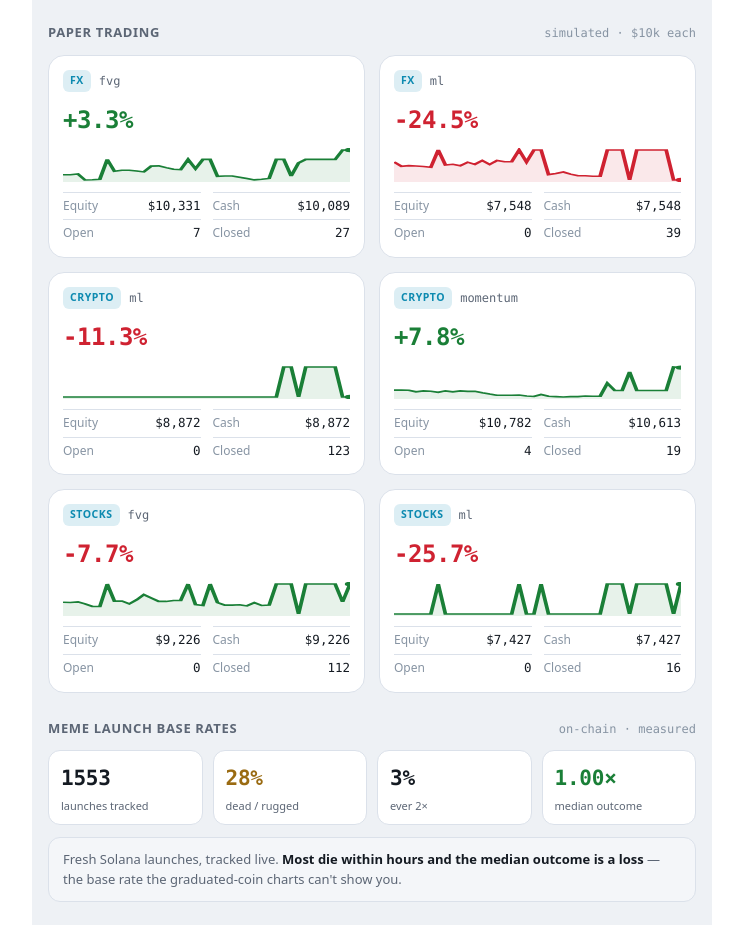
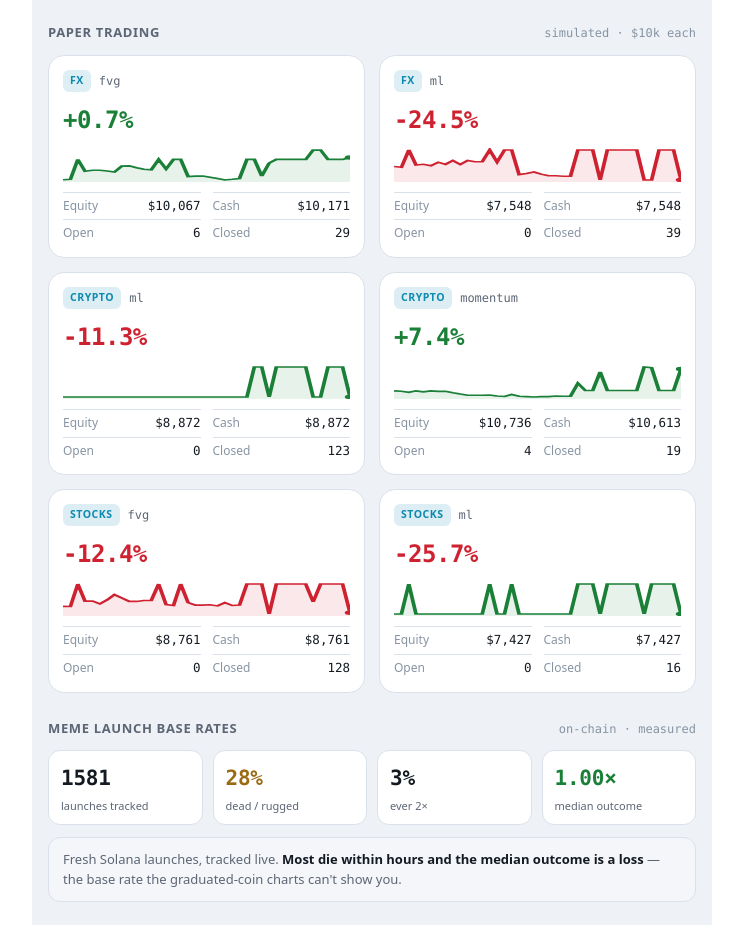
Before and after one commit to eugenewilliams2/gq-research-dashboard, a plain HTML site: page index.html in a window 1280 px wide. Shown: the part 285-1210 px from the top of the page, without its empty margins (268-1011 px from the left). Drawn offline with Linux system fonts and the light colour scheme.

Commit message:
dashboard: 2026-11-26T14:58:38Z

```diff
--- a/index.html
+++ b/index.html
@@ -105,7 +105,7 @@
     <div>
       <div class="eyebrow">GQ · Research Harness</div>
       <h1>Pocket dashboard</h1>
-      <div class="stamp">Nov 22, 2026 · 09:59 EST</div>
+      <div class="stamp">Nov 26, 2026 · 09:58 EST</div>
     </div>
     <button class="theme-btn" onclick="var r=document.documentElement;r.dataset.theme=(r.dataset.theme==='light'?'dark':'light');" aria-label="Toggle light and dark theme">◐</button>
   </div>
@@ -114,8 +114,8 @@
     <article class="card verdict">
       <div class="big">No strategy here has cleared the honesty bar (Deflated Sharpe ≥ 0.95) after real costs — on FX, crypto, stocks, or memes. That null result is the finding.</div>
       <div class="roll">
-        <span class="n neg">-9.7%</span>
-        <span class="sub">blended paper P&amp;L across 6 sessions · $54,185 of $60,000</span>
+        <span class="n neg">-11.0%</span>
+        <span class="sub">blended paper P&amp;L across 6 sessions · $53,410 of $60,000</span>
       </div>
     </article>
   </section>
@@ -129,13 +129,13 @@
           <span class="badge">FX</span>
           <span class="strat">fvg</span>
         </div>
-        <div class="pnl">+3.3%</div>
-        <div class="spark-wrap"><svg class="spark up" viewBox="0 0 120 34" preserveAspectRatio="none" aria-hidden="true"><polygon points="0,34 0.0,26.8 3.1,26.7 6.2,26.0 9.2,32.0 12.3,31.7 15.4,31.2 18.5,11.4 21.5,23.2 24.6,22.2 27.7,22.2 30.8,22.9 33.8,23.9 36.9,18.1 40.0,17.9 43.1,19.6 46.2,21.2 49.2,21.7 52.3,11.4 55.4,20.8 58.5,11.4 61.5,11.4 64.6,28.4 67.7,28.0 70.8,28.0 73.8,29.2 76.9,30.5 80.0,31.9 83.1,31.2 86.2,30.4 89.2,11.4 92.3,11.4 95.4,28.0 98.5,14.9 101.5,11.4 104.6,11.4 107.7,11.4 110.8,11.4 113.8,11.4 116.9,2.1 120.0,2.0 120,34" class="spark-fill"/><polyline points="0.0,26.8 3.1,26.7 6.2,26.0 9.2,32.0 12.3,31.7 15.4,31.2 18.5,11.4 21.5,23.2 24.6,22.2 27.7,22.2 30.8,22.9 33.8,23.9 36.9,18.1 40.0,17.9 43.1,19.6 46.2,21.2 49.2,21.7 52.3,11.4 55.4,20.8 58.5,11.4 61.5,11.4 64.6,28.4 67.7,28.0 70.8,28.0 73.8,29.2 76.9,30.5 80.0,31.9 83.1,31.2 86.2,30.4 89.2,11.4 92.3,11.4 95.4,28.0 98.5,14.9 101.5,11.4 104.6,11.4 107.7,11.4 110.8,11.4 113.8,11.4 116.9,2.1 120.0,2.0" class="spark-line" fill="none"/><circle cx="120.0" cy="2.0" r="2.2" class="spark-dot"/></svg></div>
+        <div class="pnl">+0.7%</div>
+        <div class="spark-wrap"><svg class="spark up" viewBox="0 0 120 34" preserveAspectRatio="none" aria-hidden="true"><polygon points="0,34 0.0,31.8 3.1,31.3 6.2,11.4 9.2,23.3 12.3,22.3 15.4,22.3 18.5,23.0 21.5,24.0 24.6,18.1 27.7,17.9 30.8,19.7 33.8,21.3 36.9,21.8 40.0,11.4 43.1,20.9 46.2,11.4 49.2,11.4 52.3,28.5 55.4,28.1 58.5,28.1 61.5,29.3 64.6,30.6 67.7,32.0 70.8,31.3 73.8,30.5 76.9,11.4 80.0,11.4 83.1,28.0 86.2,15.0 89.2,11.4 92.3,11.4 95.4,11.4 98.5,11.4 101.5,11.4 104.6,2.1 107.7,2.0 110.8,11.4 113.8,11.4 116.9,11.4 120.0,9.5 120,34" class="spark-fill"/><polyline points="0.0,31.8 3.1,31.3 6.2,11.4 9.2,23.3 12.3,22.3 15.4,22.3 18.5,23.0 21.5,24.0 24.6,18.1 27.7,17.9 30.8,19.7 33.8,21.3 36.9,21.8 40.0,11.4 43.1,20.9 46.2,11.4 49.2,11.4 52.3,28.5 55.4,28.1 58.5,28.1 61.5,29.3 64.6,30.6 67.7,32.0 70.8,31.3 73.8,30.5 76.9,11.4 80.0,11.4 83.1,28.0 86.2,15.0 89.2,11.4 92.3,11.4 95.4,11.4 98.5,11.4 101.5,11.4 104.6,2.1 107.7,2.0 110.8,11.4 113.8,11.4 116.9,11.4 120.0,9.5" class="spark-line" fill="none"/><circle cx="120.0" cy="9.5" r="2.2" class="spark-dot"/></svg></div>
         <dl class="rows">
-          <div><dt>Equity</dt><dd>$10,331</dd></div>
-          <div><dt>Cash</dt><dd>$10,089</dd></div>
-          <div><dt>Open</dt><dd>7</dd></div>
-          <div><dt>Closed</dt><dd>27</dd></div>
+          <div><dt>Equity</dt><dd>$10,067</dd></div>
+          <div><dt>Cash</dt><dd>$10,171</dd></div>
+          <div><dt>Open</dt><dd>6</dd></div>
+          <div><dt>Closed</dt><dd>29</dd></div>
         </dl>
       </article>
 
@@ -145,7 +145,7 @@
           <span class="strat">ml</span>
         </div>
         <div class="pnl">-24.5%</div>
-        <div class="spark-wrap"><svg class="spark down" viewBox="0 0 120 34" preserveAspectRatio="none" aria-hidden="true"><polygon points="0,34 0.0,14.0 3.1,18.3 6.2,17.6 9.2,18.0 12.3,18.5 15.4,19.3 18.5,2.0 21.5,17.0 24.6,16.3 27.7,17.7 30.8,14.2 33.8,16.3 36.9,12.5 40.0,16.4 43.1,12.5 46.2,13.7 49.2,13.7 52.3,2.0 55.4,14.0 58.5,2.0 61.5,2.0 64.6,26.6 67.7,25.4 70.8,24.0 73.8,26.1 76.9,27.8 80.0,27.8 83.1,28.3 86.2,28.2 89.2,2.0 92.3,2.0 95.4,2.0 98.5,32.0 101.5,2.0 104.6,2.0 107.7,2.0 110.8,2.0 113.8,2.0 116.9,32.0 120.0,32.0 120,34" class="spark-fill"/><polyline points="0.0,14.0 3.1,18.3 6.2,17.6 9.2,18.0 12.3,18.5 15.4,19.3 18.5,2.0 21.5,17.0 24.6,16.3 27.7,17.7 30.8,14.2 33.8,16.3 36.9,12.5 40.0,16.4 43.1,12.5 46.2,13.7 49.2,13.7 52.3,2.0 55.4,14.0 58.5,2.0 61.5,2.0 64.6,26.6 67.7,25.4 70.8,24.0 73.8,26.1 76.9,27.8 80.0,27.8 83.1,28.3 86.2,28.2 89.2,2.0 92.3,2.0 95.4,2.0 98.5,32.0 101.5,2.0 104.6,2.0 107.7,2.0 110.8,2.0 113.8,2.0 116.9,32.0 120.0,32.0" class="spark-line" fill="none"/><circle cx="120.0" cy="32.0" r="2.2" class="spark-dot"/></svg></div>
+        <div class="spark-wrap"><svg class="spark down" viewBox="0 0 120 34" preserveAspectRatio="none" aria-hidden="true"><polygon points="0,34 0.0,18.5 3.1,19.3 6.2,2.0 9.2,17.0 12.3,16.3 15.4,17.7 18.5,14.2 21.5,16.3 24.6,12.5 27.7,16.4 30.8,12.5 33.8,13.7 36.9,13.7 40.0,2.0 43.1,14.0 46.2,2.0 49.2,2.0 52.3,26.6 55.4,25.4 58.5,24.0 61.5,26.1 64.6,27.8 67.7,27.8 70.8,28.3 73.8,28.2 76.9,2.0 80.0,2.0 83.1,2.0 86.2,32.0 89.2,2.0 92.3,2.0 95.4,2.0 98.5,2.0 101.5,2.0 104.6,32.0 107.7,32.0 110.8,2.0 113.8,2.0 116.9,2.0 120.0,32.0 120,34" class="spark-fill"/><polyline points="0.0,18.5 3.1,19.3 6.2,2.0 9.2,17.0 12.3,16.3 15.4,17.7 18.5,14.2 21.5,16.3 24.6,12.5 27.7,16.4 30.8,12.5 33.8,13.7 36.9,13.7 40.0,2.0 43.1,14.0 46.2,2.0 49.2,2.0 52.3,26.6 55.4,25.4 58.5,24.0 61.5,26.1 64.6,27.8 67.7,27.8 70.8,28.3 73.8,28.2 76.9,2.0 80.0,2.0 83.1,2.0 86.2,32.0 89.2,2.0 92.3,2.0 95.4,2.0 98.5,2.0 101.5,2.0 104.6,32.0 107.7,32.0 110.8,2.0 113.8,2.0 116.9,2.0 120.0,32.0" class="spark-line" fill="none"/><circle cx="120.0" cy="32.0" r="2.2" class="spark-dot"/></svg></div>
         <dl class="rows">
           <div><dt>Equity</dt><dd>$7,548</dd></div>
           <div><dt>Cash</dt><dd>$7,548</dd></div>
@@ -160,7 +160,7 @@
           <span class="strat">ml</span>
         </div>
         <div class="pnl">-11.3%</div>
-        <div class="spark-wrap"><svg class="spark up" viewBox="0 0 120 34" preserveAspectRatio="none" aria-hidden="true"><polygon points="0,34 0.0,32.0 3.1,32.0 6.2,32.0 9.2,32.0 12.3,32.0 15.4,32.0 18.5,32.0 21.5,32.0 24.6,32.0 27.7,32.0 30.8,32.0 33.8,32.0 36.9,32.0 40.0,32.0 43.1,32.0 46.2,32.0 49.2,32.0 52.3,32.0 55.4,32.0 58.5,32.0 61.5,32.0 64.6,32.0 67.7,32.0 70.8,32.0 73.8,32.0 76.9,32.0 80.0,32.0 83.1,32.0 86.2,32.0 89.2,32.0 92.3,2.0 95.4,2.0 98.5,32.0 101.5,2.0 104.6,2.0 107.7,2.0 110.8,2.0 113.8,2.0 116.9,32.0 120.0,32.0 120,34" class="spark-fill"/><polyline points="0.0,32.0 3.1,32.0 6.2,32.0 9.2,32.0 12.3,32.0 15.4,32.0 18.5,32.0 21.5,32.0 24.6,32.0 27.7,32.0 30.8,32.0 33.8,32.0 36.9,32.0 40.0,32.0 43.1,32.0 46.2,32.0 49.2,32.0 52.3,32.0 55.4,32.0 58.5,32.0 61.5,32.0 64.6,32.0 67.7,32.0 70.8,32.0 73.8,32.0 76.9,32.0 80.0,32.0 83.1,32.0 86.2,32.0 89.2,32.0 92.3,2.0 95.4,2.0 98.5,32.0 101.5,2.0 104.6,2.0 107.7,2.0 110.8,2.0 113.8,2.0 116.9,32.0 120.0,32.0" class="spark-line" fill="none"/><circle cx="120.0" cy="32.0" r="2.2" class="spark-dot"/></svg></div>
+        <div class="spark-wrap"><svg class="spark up" viewBox="0 0 120 34" preserveAspectRatio="none" aria-hidden="true"><polygon points="0,34 0.0,32.0 3.1,32.0 6.2,32.0 9.2,32.0 12.3,32.0 15.4,32.0 18.5,32.0 21.5,32.0 24.6,32.0 27.7,32.0 30.8,32.0 33.8,32.0 36.9,32.0 40.0,32.0 43.1,32.0 46.2,32.0 49.2,32.0 52.3,32.0 55.4,32.0 58.5,32.0 61.5,32.0 64.6,32.0 67.7,32.0 70.8,32.0 73.8,32.0 76.9,32.0 80.0,2.0 83.1,2.0 86.2,32.0 89.2,2.0 92.3,2.0 95.4,2.0 98.5,2.0 101.5,2.0 104.6,32.0 107.7,32.0 110.8,2.0 113.8,2.0 116.9,2.0 120.0,32.0 120,34" class="spark-fill"/><polyline points="0.0,32.0 3.1,32.0 6.2,32.0 9.2,32.0 12.3,32.0 15.4,32.0 18.5,32.0 21.5,32.0 24.6,32.0 27.7,32.0 30.8,32.0 33.8,32.0 36.9,32.0 40.0,32.0 43.1,32.0 46.2,32.0 49.2,32.0 52.3,32.0 55.4,32.0 58.5,32.0 61.5,32.0 64.6,32.0 67.7,32.0 70.8,32.0 73.8,32.0 76.9,32.0 80.0,2.0 83.1,2.0 86.2,32.0 89.2,2.0 92.3,2.0 95.4,2.0 98.5,2.0 101.5,2.0 104.6,32.0 107.7,32.0 110.8,2.0 113.8,2.0 116.9,2.0 120.0,32.0" class="spark-line" fill="none"/><circle cx="120.0" cy="32.0" r="2.2" class="spark-dot"/></svg></div>
         <dl class="rows">
           <div><dt>Equity</dt><dd>$8,872</dd></div>
           <div><dt>Cash</dt><dd>$8,872</dd></div>
@@ -174,10 +174,10 @@
           <span class="badge">Crypto</span>
           <span class="strat">momentum</span>
         </div>
-        <div class="pnl">+7.8%</div>
-        <div class="spark-wrap"><svg class="spark up" viewBox="0 0 120 34" preserveAspectRatio="none" aria-hidden="true"><polygon points="0,34 0.0,25.1 3.1,25.0 6.2,25.2 9.2,26.8 12.3,25.9 15.4,26.3 18.5,27.3 21.5,25.9 24.6,26.8 27.7,25.9 30.8,26.4 33.8,26.3 36.9,27.8 40.0,29.1 43.1,30.3 46.2,30.2 49.2,30.3 52.3,30.1 55.4,31.0 58.5,31.5 61.5,29.5 64.6,31.2 67.7,31.6 70.8,32.0 73.8,31.6 76.9,31.6 80.0,31.0 83.1,31.3 86.2,31.3 89.2,18.3 92.3,25.5 95.4,25.5 98.5,7.0 101.5,25.5 104.6,25.5 107.7,25.5 110.8,25.5 113.8,25.5 116.9,2.0 120.0,2.6 120,34" class="spark-fill"/><polyline points="0.0,25.1 3.1,25.0 6.2,25.2 9.2,26.8 12.3,25.9 15.4,26.3 18.5,27.3 21.5,25.9 24.6,26.8 27.7,25.9 30.8,26.4 33.8,26.3 36.9,27.8 40.0,29.1 43.1,30.3 46.2,30.2 49.2,30.3 52.3,30.1 55.4,31.0 58.5,31.5 61.5,29.5 64.6,31.2 67.7,31.6 70.8,32.0 73.8,31.6 76.9,31.6 80.0,31.0 83.1,31.3 86.2,31.3 89.2,18.3 92.3,25.5 95.4,25.5 98.5,7.0 101.5,25.5 104.6,25.5 107.7,25.5 110.8,25.5 113.8,25.5 116.9,2.0 120.0,2.6" class="spark-line" fill="none"/><circle cx="120.0" cy="2.6" r="2.2" class="spark-dot"/></svg></div>
+        <div class="pnl">+7.4%</div>
+        <div class="spark-wrap"><svg class="spark up" viewBox="0 0 120 34" preserveAspectRatio="none" aria-hidden="true"><polygon points="0,34 0.0,25.9 3.1,26.3 6.2,27.3 9.2,25.9 12.3,26.8 15.4,25.9 18.5,26.4 21.5,26.3 24.6,27.8 27.7,29.1 30.8,30.3 33.8,30.2 36.9,30.3 40.0,30.1 43.1,31.0 46.2,31.5 49.2,29.5 52.3,31.2 55.4,31.6 58.5,32.0 61.5,31.6 64.6,31.6 67.7,31.0 70.8,31.3 73.8,31.3 76.9,18.3 80.0,25.5 83.1,25.5 86.2,7.0 89.2,25.5 92.3,25.5 95.4,25.5 98.5,25.5 101.5,25.5 104.6,2.0 107.7,2.6 110.8,25.5 113.8,25.5 116.9,25.5 120.0,3.9 120,34" class="spark-fill"/><polyline points="0.0,25.9 3.1,26.3 6.2,27.3 9.2,25.9 12.3,26.8 15.4,25.9 18.5,26.4 21.5,26.3 24.6,27.8 27.7,29.1 30.8,30.3 33.8,30.2 36.9,30.3 40.0,30.1 43.1,31.0 46.2,31.5 49.2,29.5 52.3,31.2 55.4,31.6 58.5,32.0 61.5,31.6 64.6,31.6 67.7,31.0 70.8,31.3 73.8,31.3 76.9,18.3 80.0,25.5 83.1,25.5 86.2,7.0 89.2,25.5 92.3,25.5 95.4,25.5 98.5,25.5 101.5,25.5 104.6,2.0 107.7,2.6 110.8,25.5 113.8,25.5 116.9,25.5 120.0,3.9" class="spark-line" fill="none"/><circle cx="120.0" cy="3.9" r="2.2" class="spark-dot"/></svg></div>
         <dl class="rows">
-          <div><dt>Equity</dt><dd>$10,782</dd></div>
+          <div><dt>Equity</dt><dd>$10,736</dd></div>
           <div><dt>Cash</dt><dd>$10,613</dd></div>
           <div><dt>Open</dt><dd>4</dd></div>
           <div><dt>Closed</dt><dd>19</dd></div>
@@ -189,13 +189,13 @@
           <span class="badge">Stocks</span>
           <span class="strat">fvg</span>
         </div>
-        <div class="pnl">-7.7%</div>
-        <div class="spark-wrap"><svg class="spark up" viewBox="0 0 120 34" preserveAspectRatio="none" aria-hidden="true"><polygon points="0,34 0.0,20.2 3.1,20.5 6.2,19.9 9.2,21.9 12.3,24.4 15.4,24.5 18.5,2.0 21.5,19.1 24.6,19.0 27.7,21.9 30.8,17.8 33.8,12.6 36.9,16.0 40.0,19.4 43.1,19.4 46.2,18.5 49.2,18.5 52.3,2.0 55.4,22.6 58.5,23.4 61.5,2.0 64.6,20.6 67.7,23.1 70.8,23.1 73.8,22.8 76.9,23.9 80.0,20.7 83.1,23.5 86.2,23.0 89.2,2.0 92.3,2.0 95.4,2.0 98.5,32.0 101.5,2.0 104.6,2.0 107.7,2.0 110.8,2.0 113.8,2.0 116.9,19.9 120.0,2.0 120,34" class="spark-fill"/><polyline points="0.0,20.2 3.1,20.5 6.2,19.9 9.2,21.9 12.3,24.4 15.4,24.5 18.5,2.0 21.5,19.1 24.6,19.0 27.7,21.9 30.8,17.8 33.8,12.6 36.9,16.0 40.0,19.4 43.1,19.4 46.2,18.5 49.2,18.5 52.3,2.0 55.4,22.6 58.5,23.4 61.5,2.0 64.6,20.6 67.7,23.1 70.8,23.1 73.8,22.8 76.9,23.9 80.0,20.7 83.1,23.5 86.2,23.0 89.2,2.0 92.3,2.0 95.4,2.0 98.5,32.0 101.5,2.0 104.6,2.0 107.7,2.0 110.8,2.0 113.8,2.0 116.9,19.9 120.0,2.0" class="spark-line" fill="none"/><circle cx="120.0" cy="2.0" r="2.2" class="spark-dot"/></svg></div>
+        <div class="pnl">-12.4%</div>
+        <div class="spark-wrap"><svg class="spark down" viewBox="0 0 120 34" preserveAspectRatio="none" aria-hidden="true"><polygon points="0,34 0.0,24.4 3.1,24.5 6.2,2.0 9.2,19.1 12.3,19.0 15.4,21.9 18.5,17.8 21.5,12.6 24.6,16.0 27.7,19.4 30.8,19.4 33.8,18.5 36.9,18.5 40.0,2.0 43.1,22.6 46.2,23.4 49.2,2.0 52.3,20.6 55.4,23.1 58.5,23.1 61.5,22.8 64.6,23.9 67.7,20.7 70.8,23.5 73.8,23.0 76.9,2.0 80.0,2.0 83.1,2.0 86.2,32.0 89.2,2.0 92.3,2.0 95.4,2.0 98.5,2.0 101.5,2.0 104.6,19.9 107.7,2.0 110.8,2.0 113.8,2.0 116.9,2.0 120.0,30.7 120,34" class="spark-fill"/><polyline points="0.0,24.4 3.1,24.5 6.2,2.0 9.2,19.1 12.3,19.0 15.4,21.9 18.5,17.8 21.5,12.6 24.6,16.0 27.7,19.4 30.8,19.4 33.8,18.5 36.9,18.5 40.0,2.0 43.1,22.6 46.2,23.4 49.2,2.0 52.3,20.6 55.4,23.1 58.5,23.1 61.5,22.8 64.6,23.9 67.7,20.7 70.8,23.5 73.8,23.0 76.9,2.0 80.0,2.0 83.1,2.0 86.2,32.0 89.2,2.0 92.3,2.0 95.4,2.0 98.5,2.0 101.5,2.0 104.6,19.9 107.7,2.0 110.8,2.0 113.8,2.0 116.9,2.0 120.0,30.7" class="spark-line" fill="none"/><circle cx="120.0" cy="30.7" r="2.2" class="spark-dot"/></svg></div>
         <dl class="rows">
-          <div><dt>Equity</dt><dd>$9,226</dd></div>
-          <div><dt>Cash</dt><dd>$9,226</dd></div>
+          <div><dt>Equity</dt><dd>$8,761</dd></div>
+          <div><dt>Cash</dt><dd>$8,761</dd></div>
           <div><dt>Open</dt><dd>0</dd></div>
-          <div><dt>Closed</dt><dd>112</dd></div>
+          <div><dt>Closed</dt><dd>128</dd></div>
         </dl>
       </article>
 
@@ -205,7 +205,7 @@
           <span class="strat">ml</span>
         </div>
         <div class="pnl">-25.7%</div>
-        <div class="spark-wrap"><svg class="spark up" viewBox="0 0 120 34" preserveAspectRatio="none" aria-hidden="true"><polygon points="0,34 0.0,32.0 3.1,32.0 6.2,32.0 9.2,32.0 12.3,32.0 15.4,32.0 18.5,2.0 21.5,32.0 24.6,32.0 27.7,32.0 30.8,32.0 33.8,32.0 36.9,32.0 40.0,32.0 43.1,32.0 46.2,32.0 49.2,32.0 52.3,2.0 55.4,32.0 58.5,32.0 61.5,2.0 64.6,32.0 67.7,32.0 70.8,32.0 73.8,32.0 76.9,32.0 80.0,32.0 83.1,32.0 86.2,32.0 89.2,2.0 92.3,2.0 95.4,2.0 98.5,32.0 101.5,2.0 104.6,2.0 107.7,2.0 110.8,2.0 113.8,2.0 116.9,32.0 120.0,2.0 120,34" class="spark-fill"/><polyline points="0.0,32.0 3.1,32.0 6.2,32.0 9.2,32.0 12.3,32.0 15.4,32.0 18.5,2.0 21.5,32.0 24.6,32.0 27.7,32.0 30.8,32.0 33.8,32.0 36.9,32.0 40.0,32.0 43.1,32.0 46.2,32.0 49.2,32.0 52.3,2.0 55.4,32.0 58.5,32.0 61.5,2.0 64.6,32.0 67.7,32.0 70.8,32.0 73.8,32.0 76.9,32.0 80.0,32.0 83.1,32.0 86.2,32.0 89.2,2.0 92.3,2.0 95.4,2.0 98.5,32.0 101.5,2.0 104.6,2.0 107.7,2.0 110.8,2.0 113.8,2.0 116.9,32.0 120.0,2.0" class="spark-line" fill="none"/><circle cx="120.0" cy="2.0" r="2.2" class="spark-dot"/></svg></div>
+        <div class="spark-wrap"><svg class="spark up" viewBox="0 0 120 34" preserveAspectRatio="none" aria-hidden="true"><polygon points="0,34 0.0,32.0 3.1,32.0 6.2,2.0 9.2,32.0 12.3,32.0 15.4,32.0 18.5,32.0 21.5,32.0 24.6,32.0 27.7,32.0 30.8,32.0 33.8,32.0 36.9,32.0 40.0,2.0 43.1,32.0 46.2,32.0 49.2,2.0 52.3,32.0 55.4,32.0 58.5,32.0 61.5,32.0 64.6,32.0 67.7,32.0 70.8,32.0 73.8,32.0 76.9,2.0 80.0,2.0 83.1,2.0 86.2,32.0 89.2,2.0 92.3,2.0 95.4,2.0 98.5,2.0 101.5,2.0 104.6,32.0 107.7,2.0 110.8,2.0 113.8,2.0 116.9,2.0 120.0,32.0 120,34" class="spark-fill"/><polyline points="0.0,32.0 3.1,32.0 6.2,2.0 9.2,32.0 12.3,32.0 15.4,32.0 18.5,32.0 21.5,32.0 24.6,32.0 27.7,32.0 30.8,32.0 33.8,32.0 36.9,32.0 40.0,2.0 43.1,32.0 46.2,32.0 49.2,2.0 52.3,32.0 55.4,32.0 58.5,32.0 61.5,32.0 64.6,32.0 67.7,32.0 70.8,32.0 73.8,32.0 76.9,2.0 80.0,2.0 83.1,2.0 86.2,32.0 89.2,2.0 92.3,2.0 95.4,2.0 98.5,2.0 101.5,2.0 104.6,32.0 107.7,2.0 110.8,2.0 113.8,2.0 116.9,2.0 120.0,32.0" class="spark-line" fill="none"/><circle cx="120.0" cy="32.0" r="2.2" class="spark-dot"/></svg></div>
         <dl class="rows">
           <div><dt>Equity</dt><dd>$7,427</dd></div>
           <div><dt>Cash</dt><dd>$7,427</dd></div>
@@ -219,7 +219,7 @@
   <section>
     <div class="sec-h"><h2>Meme launch base rates</h2><span class="meta">on-chain · measured</span></div>
     <div class="tiles">
-      <div class="tile "><div class="tile-v">1553</div><div class="tile-l">launches tracked</div></div><div class="tile warn"><div class="tile-v">28%</div><div class="tile-l">dead / rugged</div></div><div class="tile "><div class="tile-v">3%</div><div class="tile-l">ever 2×</div></div><div class="tile pos"><div class="tile-v">1.00×</div><div class="tile-l">median outcome</div></div>
+      <div class="tile "><div class="tile-v">1581</div><div class="tile-l">launches tracked</div></div><div class="tile warn"><div class="tile-v">28%</div><div class="tile-l">dead / rugged</div></div><div class="tile "><div class="tile-v">3%</div><div class="tile-l">ever 2×</div></div><div class="tile pos"><div class="tile-v">1.00×</div><div class="tile-l">median outcome</div></div>
     </div>
     <div class="note">Fresh Solana launches, tracked live. <b>Most die within hours and the
       median outcome is a loss</b> — the base rate the graduated-coin charts can't show you.</div>
```
